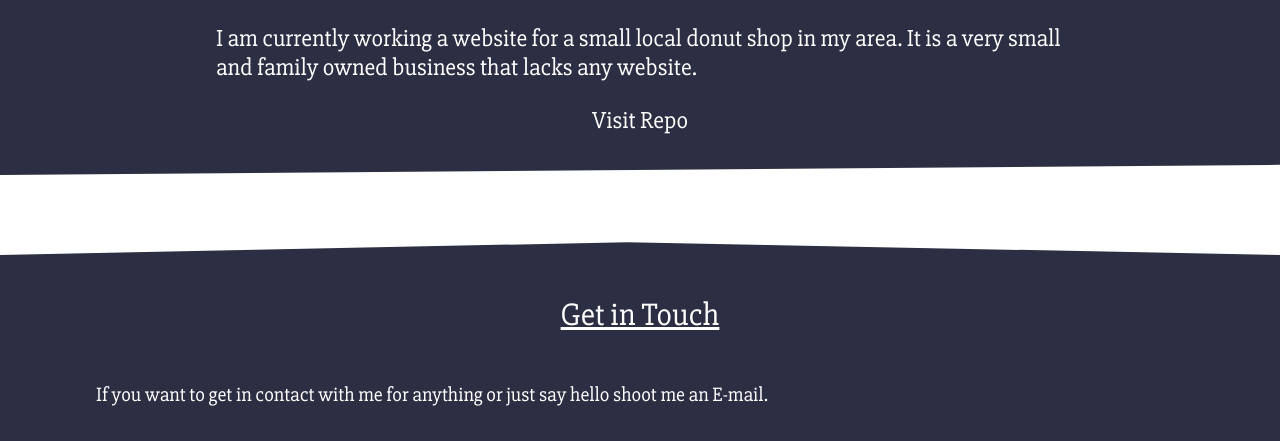
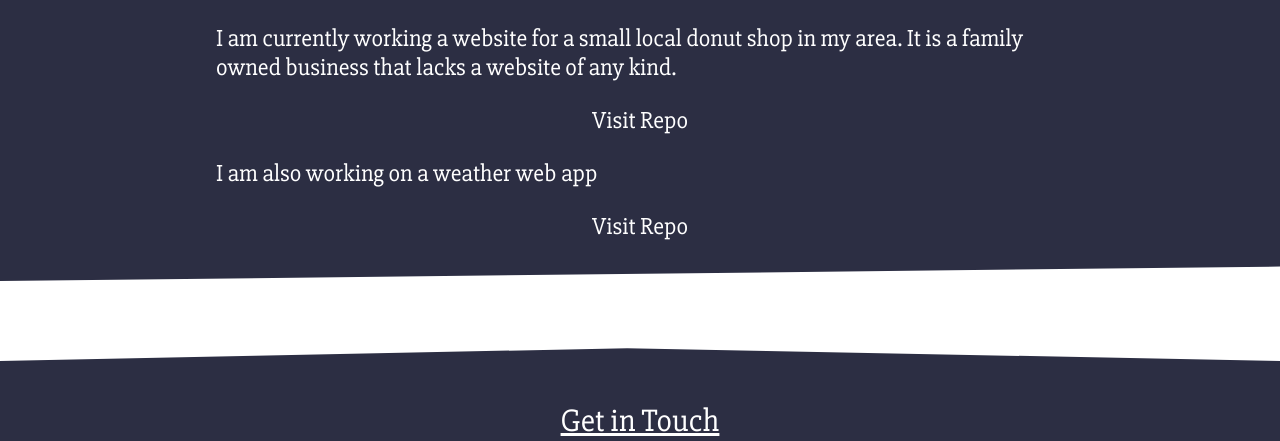
Before and after one commit to Vegitarius/portfolio, a website: page projects.html in a window 1280 px wide. Shown: the part 879-1320 px from the top of the page. Drawn offline with Linux system fonts and the light colour scheme.

Commit message:
updated projects

```diff
--- a/projects.html
+++ b/projects.html
@@ -141,15 +141,22 @@
 
   <div class="project-container" tabindex="1">
     <div class='container2'>
-      <a href="github.io">
         <h3>Currently In Process</h3>
-      </a>
       <p>
         I am currently working a website for a small local donut shop in
-        my area. It is a very small and family owned business that lacks
-        any website.
+        my area. It is a family owned business that lacks a website of any
+        kind.
       </p>
-      <a class="proj-link ul-mid-out" href="https://github.com/Vegitarius/connies-local">Visit Repo</a>
+      <a class="proj-link ul-mid-out" href="https://github.com/Vegitarius/connies-local">
+        Visit Repo
+      </a>
+
+      <p>
+        I am also working on a weather web app
+      </p>
+      <a class="proj-link ul-mid-out" href="https://github.com/Vegitarius/weather">
+        Visit Repo
+      </a>
     </div>
   </div>
 
```
